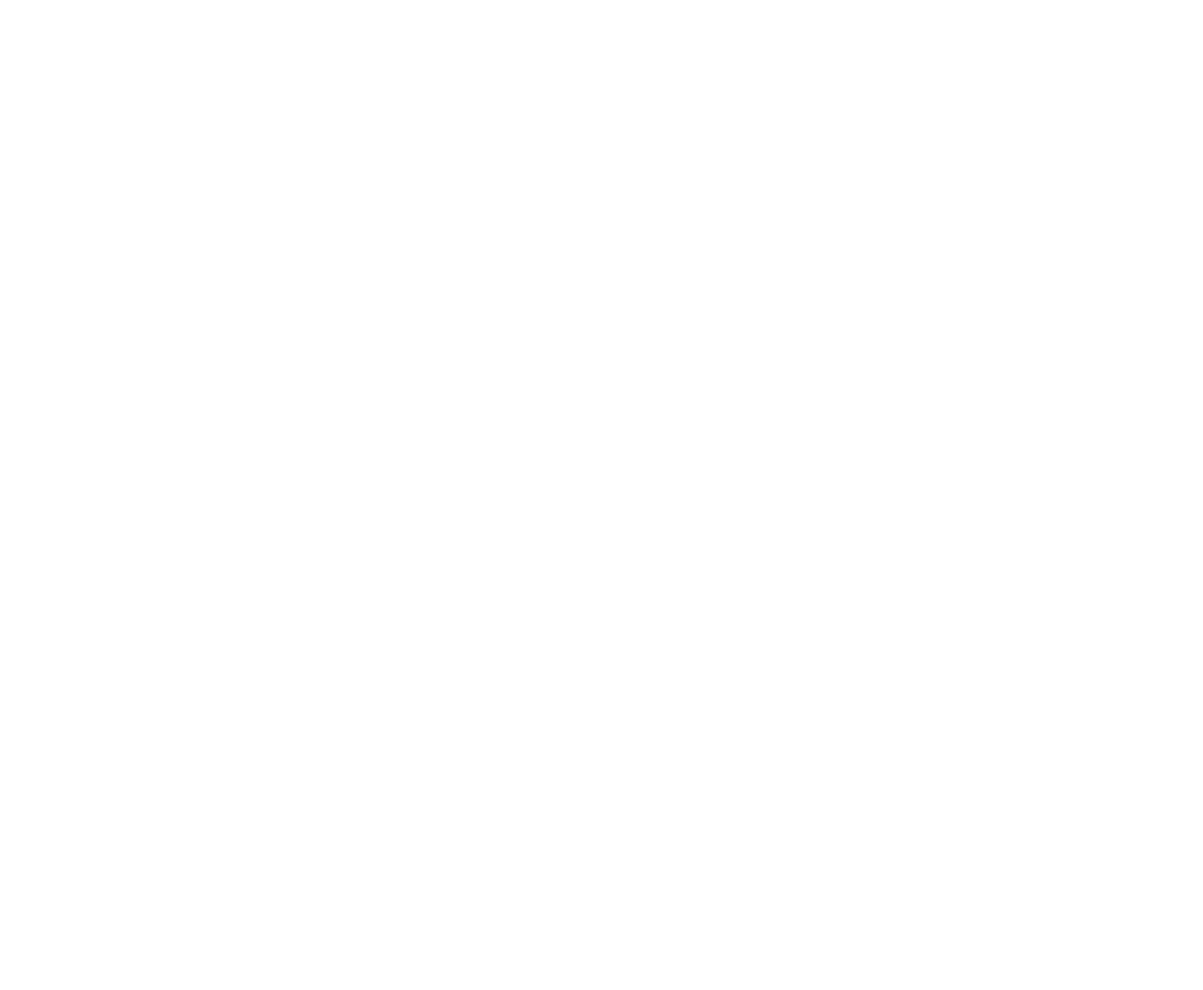
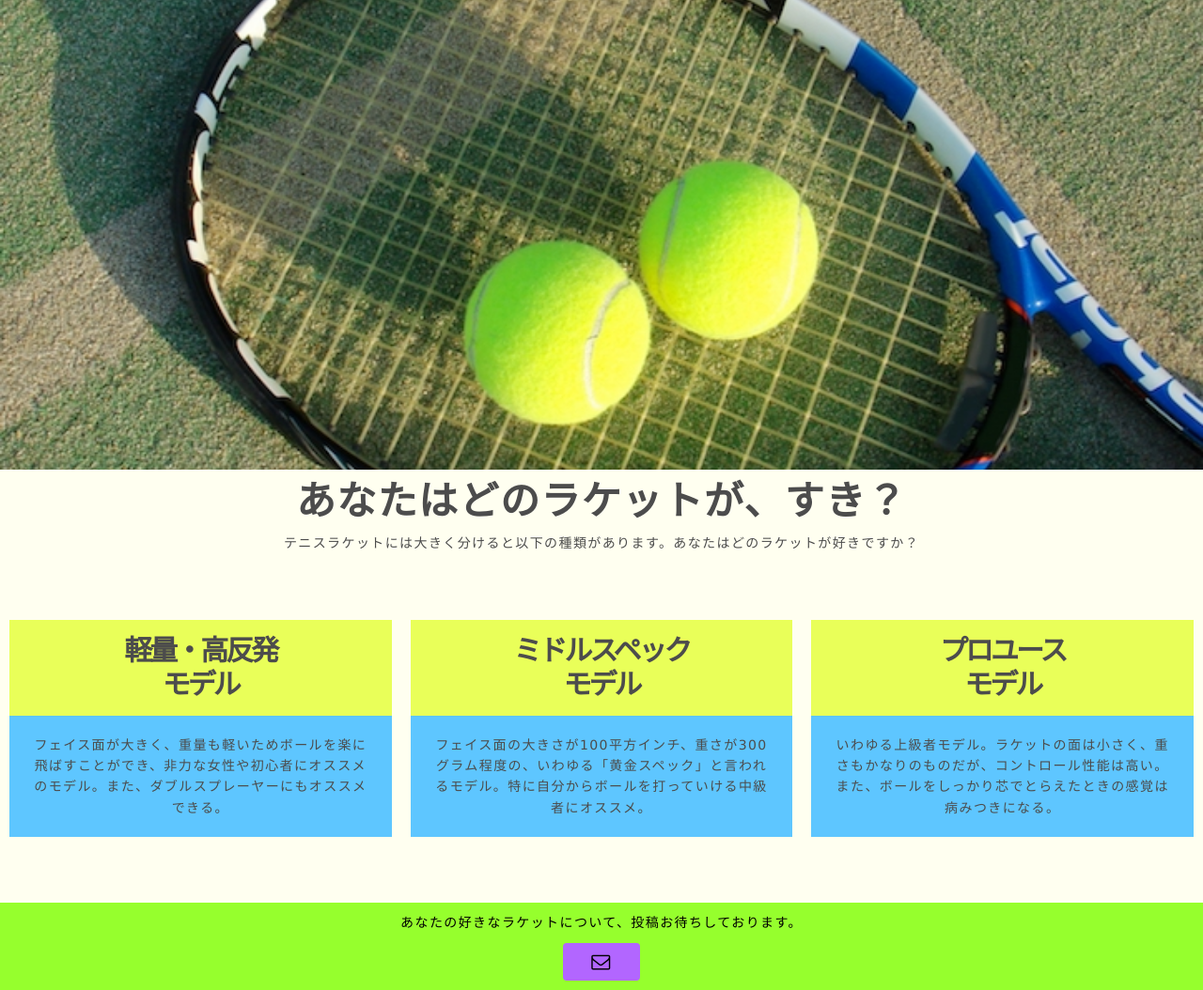
Before and after one commit to Dango-chan/responsive-site, a plain HTML site: page index.html in a window 1280 px wide. Shown: the whole page at 94% size. Before the commit the page ends 800 px from the top, so only its background shows below. Drawn offline with nearby package versions, Linux system fonts and the light colour scheme; a web font is replaced by a local one.

Commit message:
first commit

```diff
--- /dev/null
+++ b/css/style.scss
@@ -0,0 +1,94 @@
+@import "compass";
+
+// font-family
+$baseFontFamily :"游ゴシック", YuGothic, "メイリオ",Verdana, "Hiragino Kaku Gothic ProN", Meiryo, sans-serif;
+
+//Colors
+$baseColor: #fffff0;
+$subColor: #e9ff59;
+$keyColor: #5ec6ff;
+$fontColor: #4c4c4c;
+
+/* Base
+------------------------------------------------------------*/
+html{ font-size: 62.5%; }
+
+body{
+  color: $fontColor;
+  font-size: 1.4rem;
+  font-family:$baseFontFamily;
+  line-height: 1.6;
+  letter-spacing: 0.1em;
+  background-color: $baseColor;
+  text-align: center;
+  .image {
+     background-image: url("../images/tennis-racket.jpg");
+     height: 500px;
+     width: 100%;
+     background-size: cover;
+     background-position: center center;
+  }
+}
+  @media (max-width: 768px) {
+      .image {
+          height: 250px !important;
+          width: auto;
+      }
+}
+
+header h1.wf-mplus1p {
+    font-family: "Mplus 1p", sans-serif;
+    font-size: 4.2rem;
+    font-weight: bold;
+}
+
+section {
+  margin-top: 30px;
+  padding: 30px 0;
+}
+.container {
+  display: flex;
+  flex-direction: row;
+  justify-content: space-between;
+  height: auto;
+}
+.racket-box {
+  margin: 10px;
+  flex: 1;
+  h3.wf-mplus1p {
+      padding: 15px;
+      font-size: 3rem;
+      background-color: $subColor;
+      line-height: 1.2;
+      letter-spacing: -0.1em;
+      font-weight: bold;
+  }
+  p {
+    background-color: $keyColor;
+    padding: 20px;
+  }
+}
+
+@media (max-width: 768px) {
+  .container {
+    flex-direction: column;
+  }
+}
+
+footer {
+  color: #000;
+  background-color: #96ff2d;
+  padding: 10px;
+  margin-top: 30px;
+  position: absolute
+  width 100%;
+  .fa-envelope-o {
+    margin-top: 10px;
+    padding: 10px 30px;
+    display: inline-block;
+    text-align: center;
+    font-size: 2rem;
+    background-color: #b266ff;
+    border-radius: 4px;
+  }
+}
--- a/index.html
+++ b/index.html
@@ -1,11 +1,43 @@
 <!DOCTYPE html>
 <html lang="ja">
-    <head>
-        <meta charset="utf-8">
-        <meta name="viewport" content="device=width-device">
-        <title>あなたはどのテニスラケットが好き？</title>
-    </head>
-    <body>
-
-    </body>
+  <head>
+    <meta charset="utf-8">
+    <meta name="viewport" content="width=device-width,initial-scale=1">
+    <title>どのラケット、すき？</title>
+    <meta name="description" content="テニスラケットの種類について紹介しています。">
+    <meta name="keywords" content="Web, デザイン, デザイナー, テニスラケット">
+    <link rel="stylesheet" href="https://cdnjs.cloudflare.com/ajax/libs/meyer-reset/2.0/reset.css">
+    <link rel="stylesheet" href="./css/style.css">
+    <link rel="stylesheet" href="https://maxcdn.bootstrapcdn.com/font-awesome/4.6.1/css/font-awesome.min.css">
+    <link href="https://fonts.googleapis.com/earlyaccess/mplus1p.css" rel="stylesheet">
+  </head>
+  <body><!--header-->
+  <header>
+        <div class="image"></div>
+          <h1 class="text-center wf-mplus1p">あなたはどのラケットが、すき？</h1>
+          <p>テニスラケットには大きく分けると以下の種類があります。あなたはどのラケットが好きですか？</p>
+  </header>
+    <main><!--series-->
+      <section>
+        <div class="container clearfix">
+          <div class="racket-box">
+            <h3 class="text-center wf-mplus1p">軽量・高反発<br>モデル</h3>
+            <p>フェイス面が大きく、重量も軽いためボールを楽に飛ばすことができ、非力な女性や初心者にオススメのモデル。また、ダブルスプレーヤーにもオススメできる。</p>
+          </div>
+          <div class="racket-box">
+            <h3 class="text-center wf-mplus1p">ミドルスペック<br>モデル</h3>
+            <p>フェイス面の大きさが100平方インチ、重さが300グラム程度の、いわゆる「黄金スペック」と言われるモデル。特に自分からボールを打っていける中級者にオススメ。</p>
+          </div>
+          <div class="racket-box">
+            <h3 class="text-center wf-mplus1p">プロユース<br>モデル</h3>
+            <p>いわゆる上級者モデル。ラケットの面は小さく、重さもかなりのものだが、コントロール性能は高い。また、ボールをしっかり芯でとらえたときの感覚は病みつきになる。</p>
+          </div>
+        </div>
+      </section>
+    </main><!--footer-->
+    <footer>
+        <p>あなたの好きなラケットについて、投稿お待ちしております。</p>
+        <div><i aria-label="お問い合わせ" class="fa fa-envelope-o"></i></div>
+    </footer>
+  </body>
 </html>
```
Also changed, not shown: css/style.css (added), images/tennis-racket.jpg (added), style.css (added), 1 other file.
